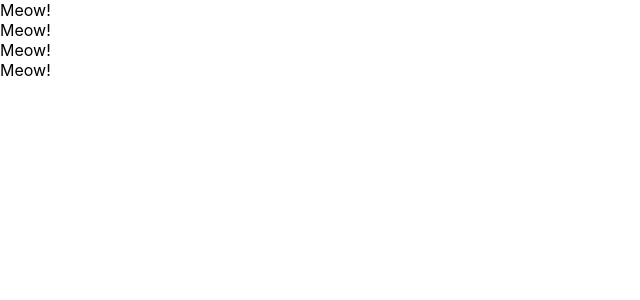
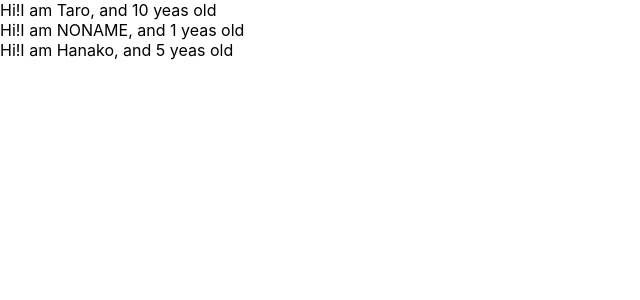
Before and after one commit to mkarube/udemy-react-redux-crud-application, a React (Create React App) app: page / in a window 1280 px wide. Shown: the top 300 px of the page, without its empty margins (0-640 px from the left). Built offline with nearby package versions, Linux system fonts and the light colour scheme.

Commit message:
learn props of component

```diff
--- a/src/App.js
+++ b/src/App.js
@@ -1,26 +1,26 @@
-// function App() {
-//   return (
-//     <div>
-//       <label htmlFor="bar"> bar</label>
-//       <input type="text" onClick={() => { console.log("I am click") }}></input>
-//     </div>
-//   )
-// }
-
 const App = () => {
+  const profiles = [
+    { name: "Taro", age: 10 },
+    { name: "NONAME" },
+    { name: "Hanako", age: 5 }
+  ]
   return (
     <div>
-      <Cat />
-      <Cat />
-      <Cat />
-      <Cat />
+      {
+        profiles.map((profile, index) => {
+          return <User name={profile.name} age={profile.age} key={index} />
+        })
+      }
     </div>
   )
 }
 
+const User = (props) => {
+  return <div>Hi!I am {props.name}, and {props.age} yeas old</div>
+}
 
-const Cat = () => {
-  return <div>Meow!</div>
+User.defaultProps = {
+  age: 1
 }
 
 export default App;
```
